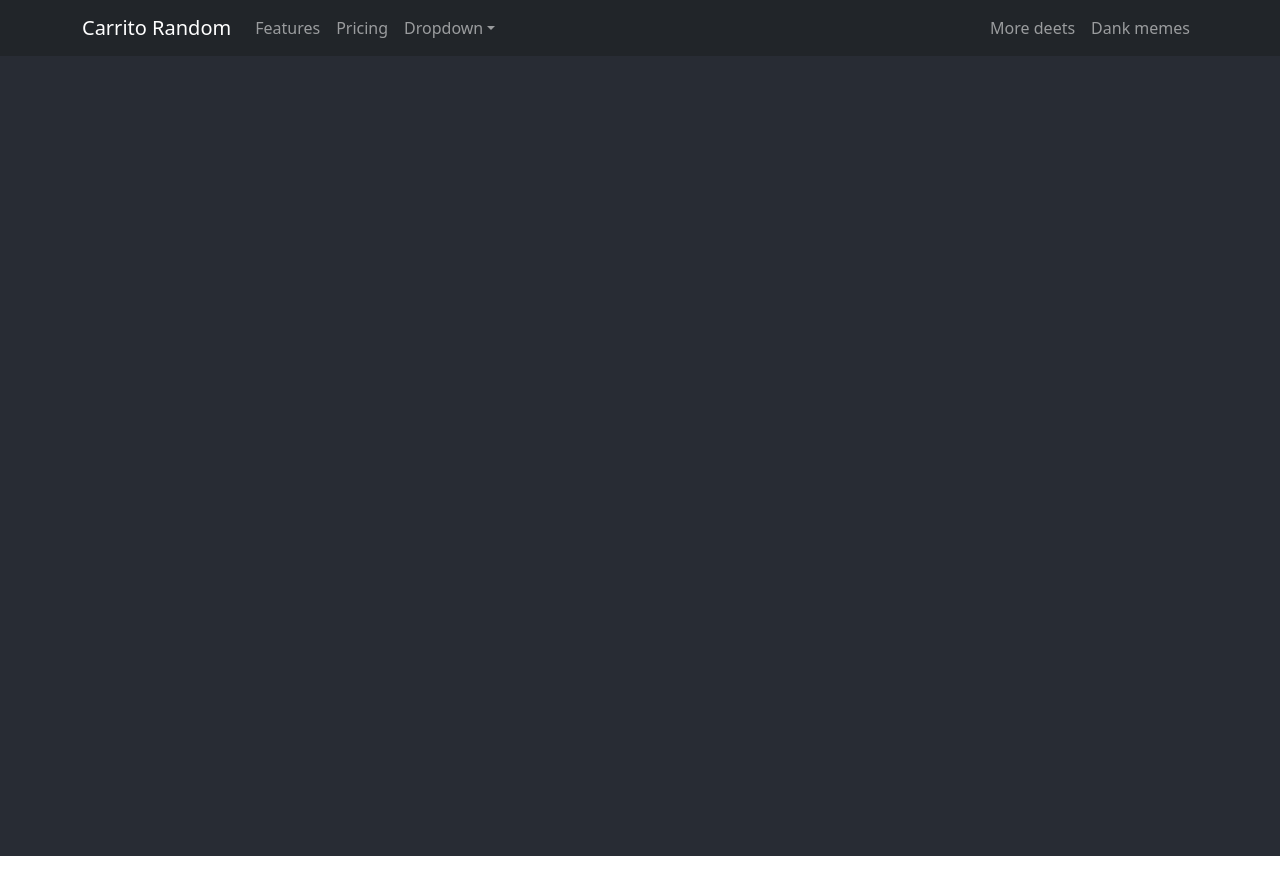
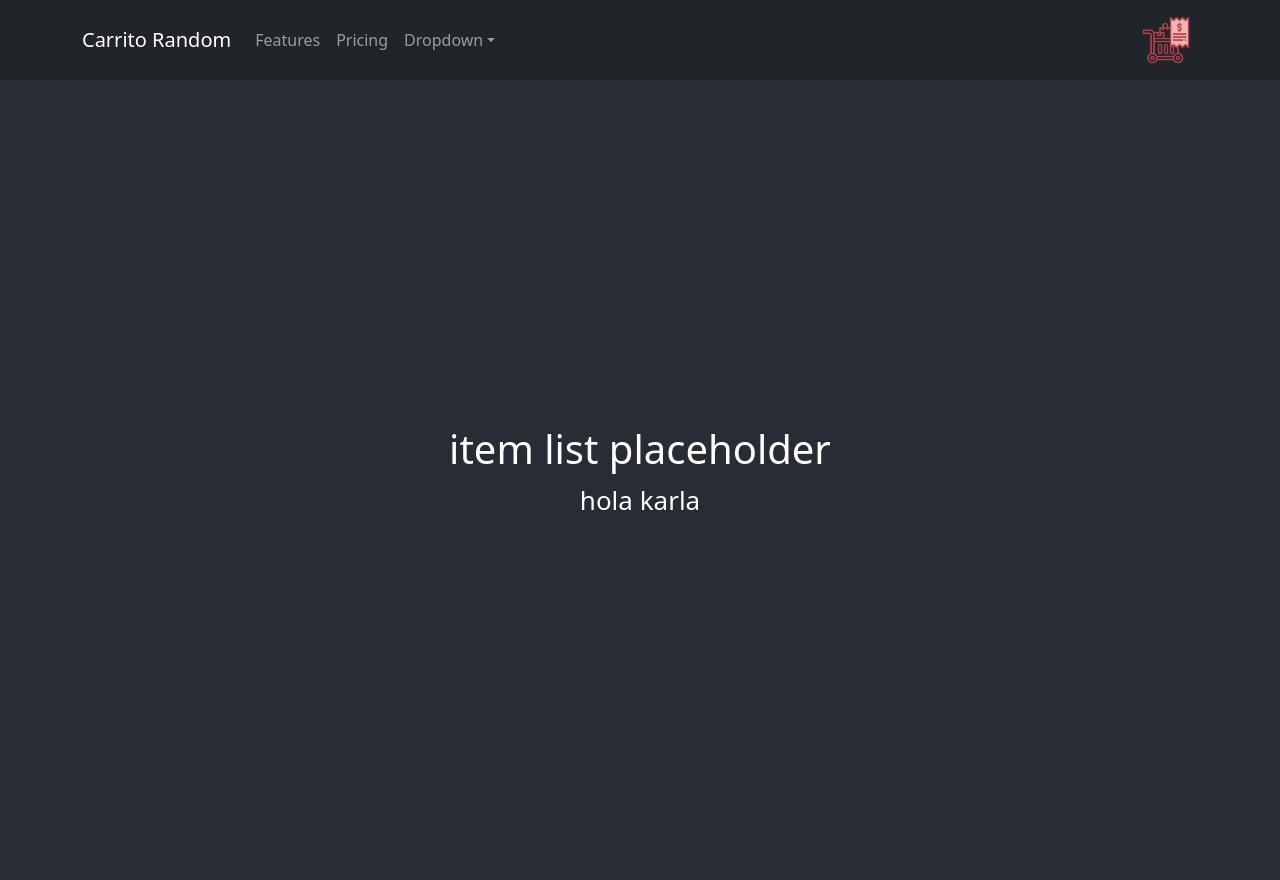
Before and after one commit to ytabeloved/carritoReact, a React (Create React App) app: page / in a window 1280 px wide. Before the commit the page ends 856 px from the top, so only its background shows below. Built offline with nearby package versions, Linux system fonts and the light colour scheme.

Commit message:
desafio landing

```diff
--- a/src/App.js
+++ b/src/App.js
@@ -1,4 +1,5 @@
 import NavBar from './components/navbar';
+import ItemListContainer from './components/Container/ItemListContainer';
 import './App.css';
 import 'bootstrap/dist/css/bootstrap.min.css';
 
@@ -13,7 +14,7 @@ function App() {
     <div className="App">
       <NavBar/>
       <header className="App-header">
-
+      <ItemListContainer saludo="karla"/>
 
       </header>
     </div>
--- /dev/null
+++ b/src/components/Container/ItemListContainer.js
@@ -0,0 +1,12 @@
+
+
+function ItemListContainer(props) {
+    return (
+        <>
+        <h1>item list placeholder</h1>
+        <p>hola {props.saludo}</p>
+        </>
+    )
+}
+
+export default ItemListContainer;
--- a/src/components/navbar.js
+++ b/src/components/navbar.js
@@ -1,4 +1,5 @@
 import { Navbar, Nav, Container,NavDropdown } from 'react-bootstrap';
+
 
 const NavBar=()=>{
 return (
@@ -20,9 +21,8 @@ return (
         </NavDropdown>
         </Nav>
         <Nav>
-        <Nav.Link href="#deets">More deets</Nav.Link>
         <Nav.Link eventKey={2} href="#memes">
-            Dank memes
+        <CartWidget/>
         </Nav.Link>
         </Nav>
     </Navbar.Collapse>
@@ -32,4 +32,14 @@ return (
     )
 }
 
+
+const CartWidget = () =>{
+    return (
+        <>
+        <img src="../assets/bill.png"  style={{height : 3 + 'em'}} alt="cart img" ></img>
+        </>
+    )
+
+}
+
 export default NavBar;
```
Also changed, not shown: public/assets/bill.png (added), 1 other file (tests, documents, lock files or other folders).
